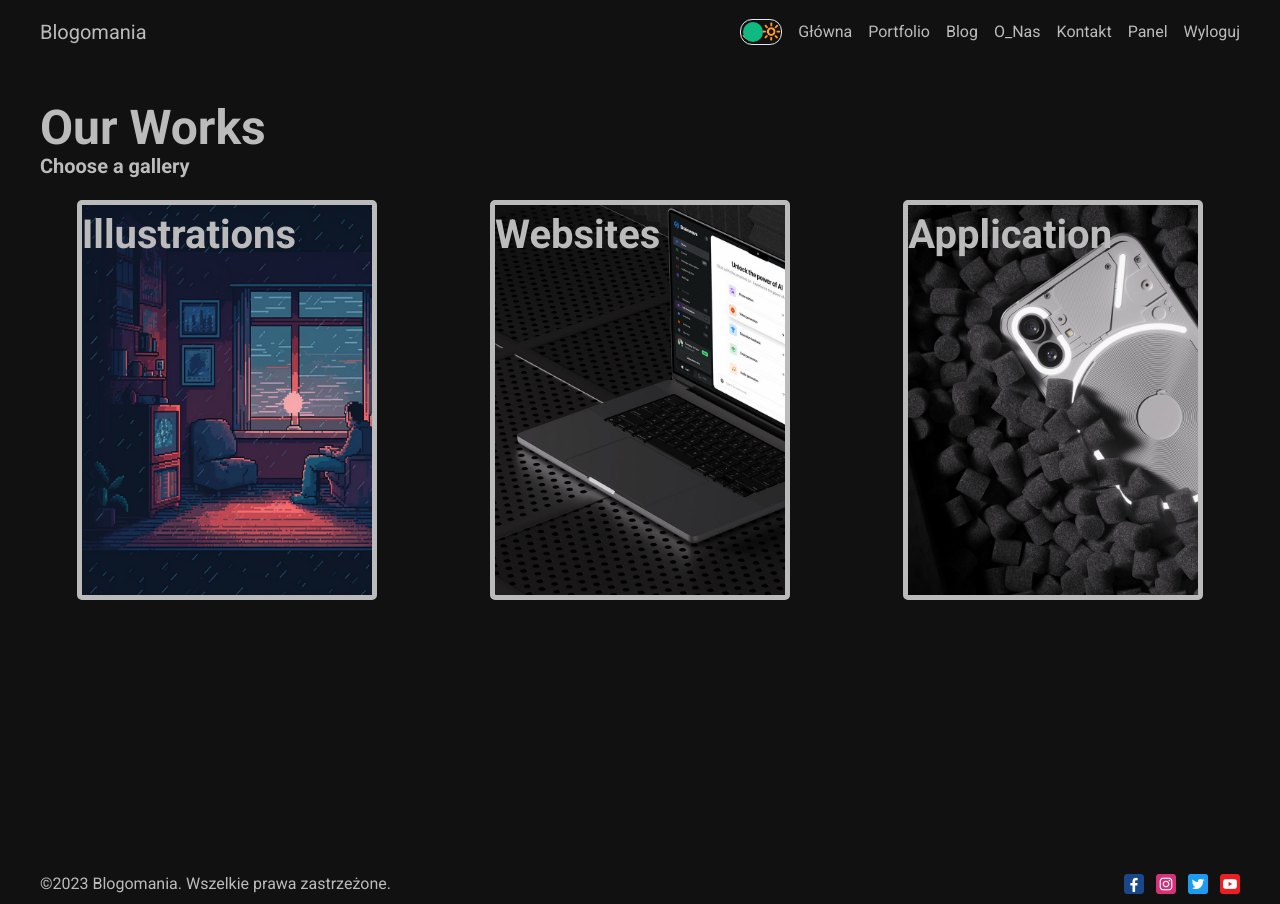
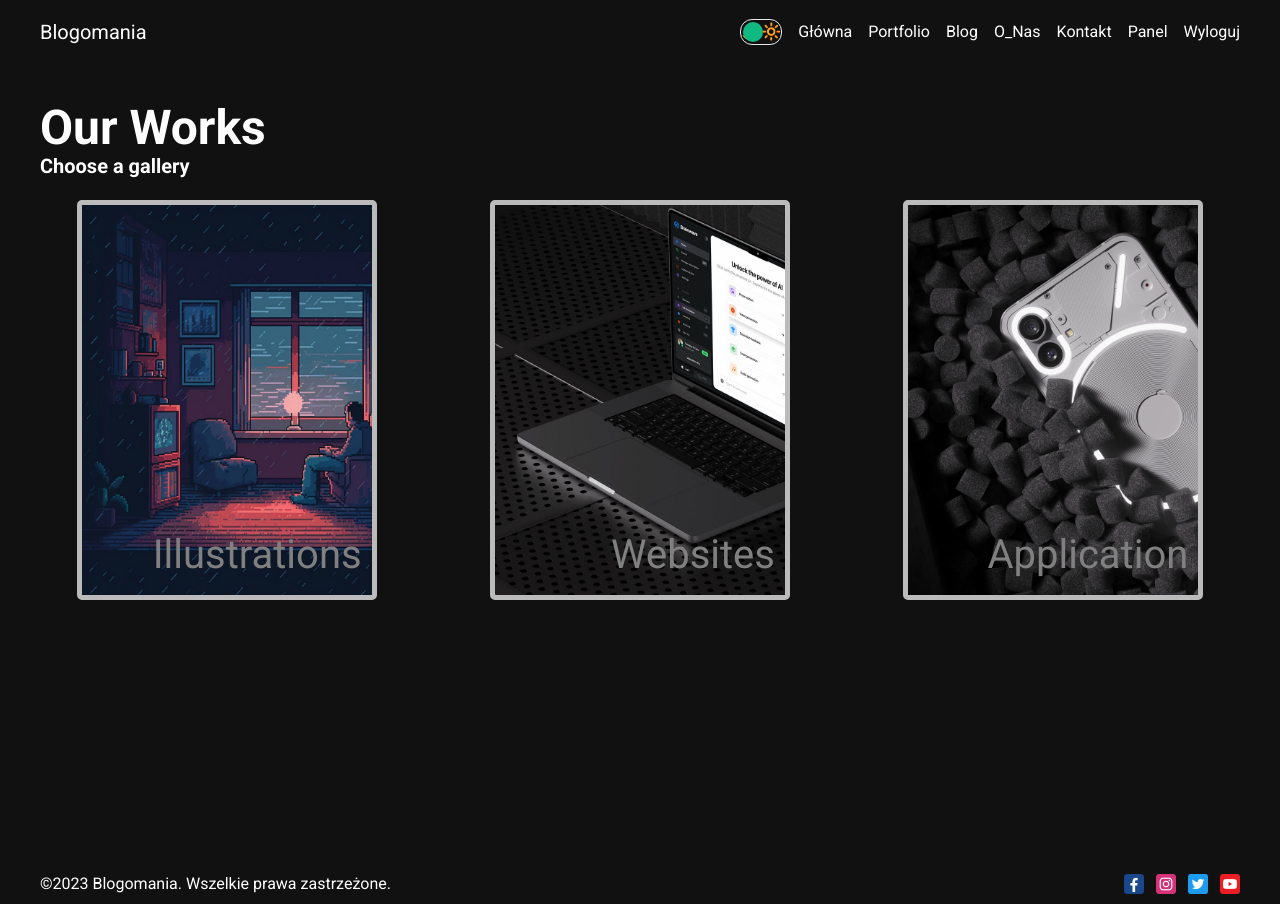
Before and after one commit to ajarek/next-03-app-blog-full-stack, a Next.js app: page /portfolio in a window 1280 px wide. Built offline with nearby package versions, Linux system fonts and the light colour scheme.

Commit message:
change global.css

```diff
--- a/src/app/globals.css
+++ b/src/app/globals.css
@@ -9,13 +9,13 @@ body {
   overflow-x: hidden;
 }
 .light {
-  background-color: white;
+  background-color: #ffffff;
   color: #111;
 }
 
 .dark {
   background-color: #111;
-  color: #bbb;
+  color: #ffffff;
 }
 .theme{
   transition: 1s all ease;
@@ -68,7 +68,9 @@ h2 {
 .input,.textarea{
   height: 50px;
   background-color: transparent;
-  border: 2px solid white;
+  color: #808080;
+  border: 3px solid #808080;
+  outline: none;
   padding:0 16px ;
   margin-bottom: 16px;
 }
@@ -83,7 +85,15 @@ h2 {
   position: relative;
   background-size: cover !important;
 }
-
+.title-portfolio{
+  position: absolute;
+  bottom: 10px;
+  right: 10px;
+  font-size:40px;
+  font-weight: 500;
+  transition: all 0.5s ease;
+  color: #808080;
+}
 .item:nth-child(1) {
   background: url("/illustration.png");
 }
@@ -106,7 +116,7 @@ h2 {
   font-weight: bold;
 }
 
-.item:hover .title {
+.item:hover .title-portfolio {
   color: #53c28b;
 }
 .imgContainer{
--- a/src/app/portfolio/page.jsx
+++ b/src/app/portfolio/page.jsx
@@ -7,13 +7,13 @@ const Portfolio = () => {
     <h1 className={'text-xl'}>Choose a gallery</h1>
     <div className={'grid grid-cols-3 gap-10 mt-5 place-items-center '}>
       <Link href="/portfolio/illustrations" className={'item'}>
-        <span className={'title'}>Illustrations</span>
+        <span className={'title-portfolio'}>Illustrations</span>
       </Link>
       <Link href="/portfolio/websites" className={'item'}>
-        <span className={'title'}>Websites</span>
+        <span className={'title-portfolio'}>Websites</span>
       </Link>
       <Link href="/portfolio/applications" className={'item'}>
-        <span className={'title'}>Application</span>
+        <span className={'title-portfolio'}>Application</span>
       </Link>
     </div>
   </div>
```
